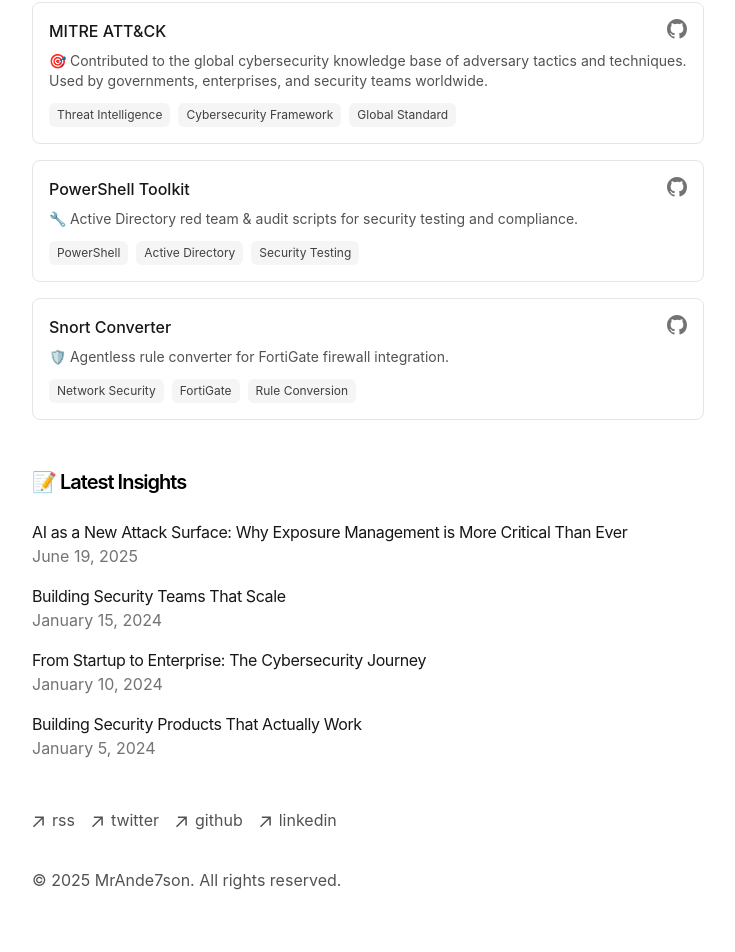
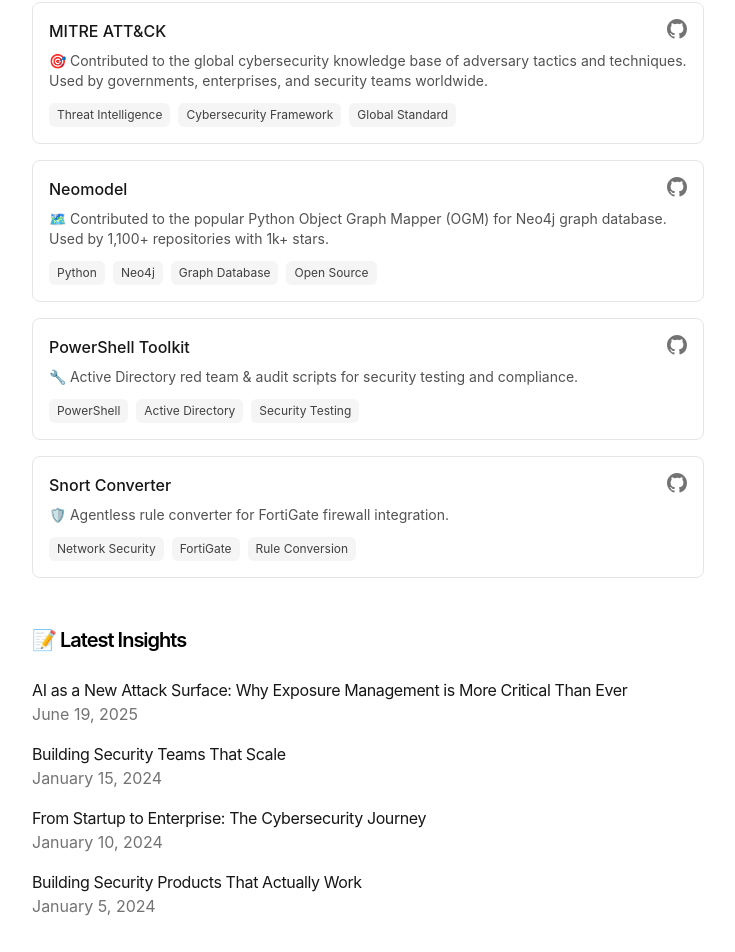
Before and after one commit to MrAnde7son/mrande7son-portfolio, a Next.js app: page / in a window 1280 px wide. Shown: the part 788-1740 px from the top of the page, without its empty margins (272-1007 px from the left). Built offline with nearby package versions, Linux system fonts and the light colour scheme.

Commit message:
[Enhancement] Add neomodel project

```diff
--- a/app/components/projects.tsx
+++ b/app/components/projects.tsx
@@ -12,6 +12,12 @@
     description: '🎯 Contributed to the global cybersecurity knowledge base of adversary tactics and techniques. Used by governments, enterprises, and security teams worldwide.',
     github: 'https://attack.mitre.org/',
     tags: ['Threat Intelligence', 'Cybersecurity Framework', 'Global Standard'],
+  },
+  {
+    title: 'Neomodel',
+    description: '🗺️ Contributed to the popular Python Object Graph Mapper (OGM) for Neo4j graph database. Used by 1,100+ repositories with 1k+ stars.',
+    github: 'https://github.com/neo4j-contrib/neomodel',
+    tags: ['Python', 'Neo4j', 'Graph Database', 'Open Source'],
   },
   {
     title: 'PowerShell Toolkit',
```
